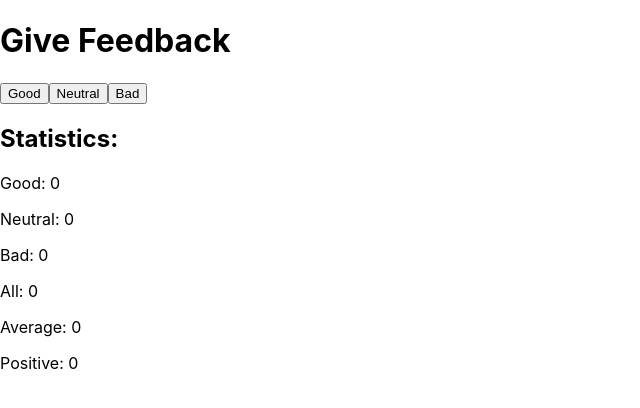
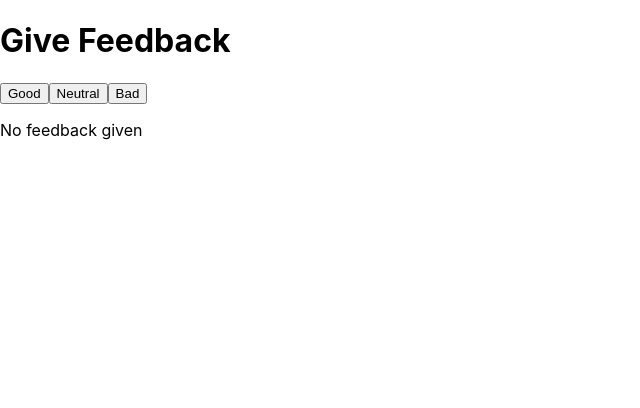
Before and after one commit to denis-rim/Full-Stack-Open-2021, a React (Create React App) app in the folder Part1/unicafe/: page / in a window 1280 px wide. Shown: the top 408 px of the page, without its empty margins (0-640 px from the left). Built offline with nearby package versions, Linux system fonts and the light colour scheme.

Commit message:
1.9: unicafe step4

```diff
--- a/Part1/unicafe/src/App.js
+++ b/Part1/unicafe/src/App.js
@@ -5,6 +5,10 @@ const Statistic = ({ goodVote, neutralVote, badVote }) => {
   const totalVotes = goodVote - badVote;
   const averageVote = allVotes > 0 ? totalVotes / allVotes : 0;
   const positiveVotes = allVotes > 0 ? (goodVote / allVotes) * 100 : 0;
+
+  if (!allVotes) {
+    return <p>No feedback given</p>;
+  }
 
   return (
     <div>
```
